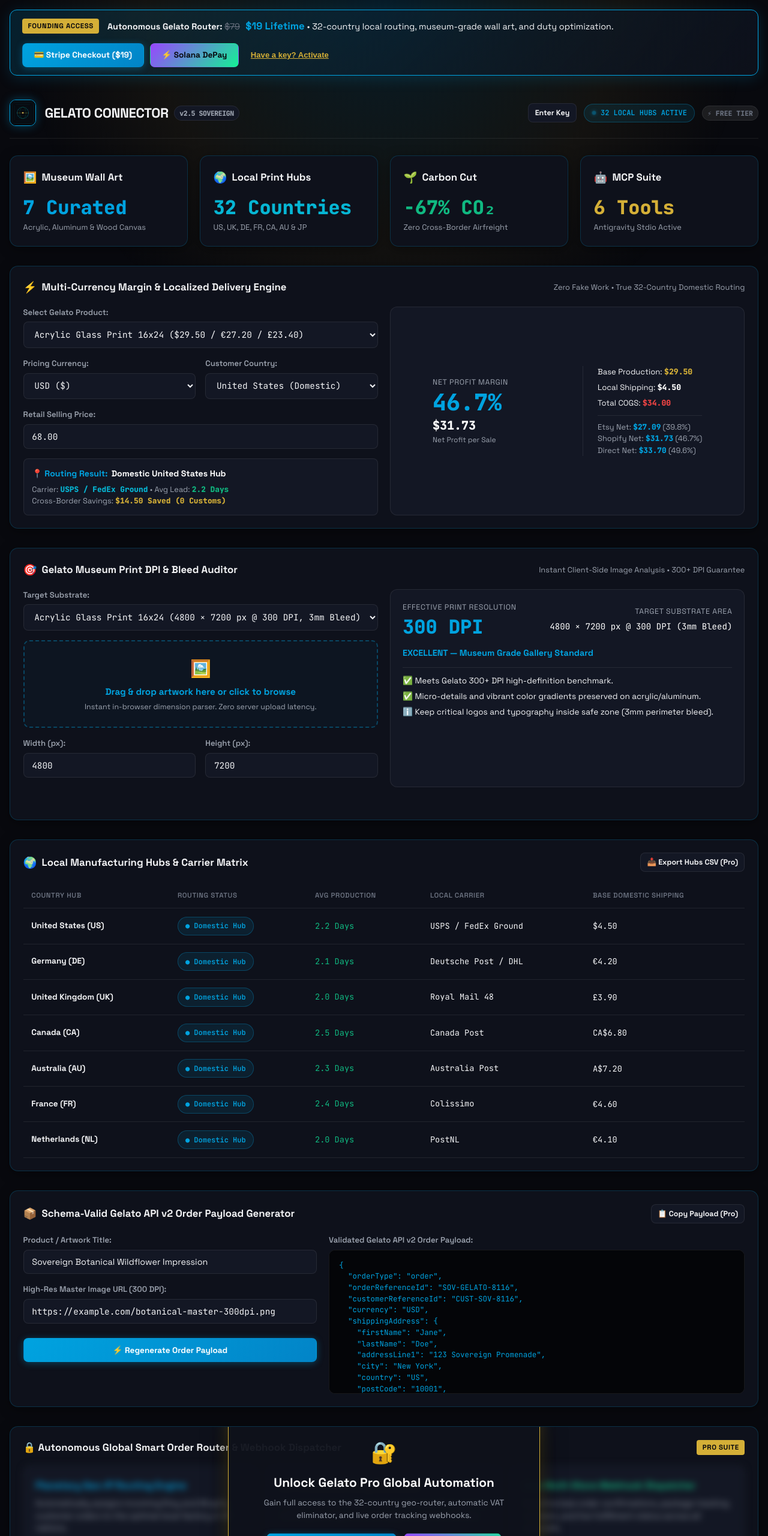
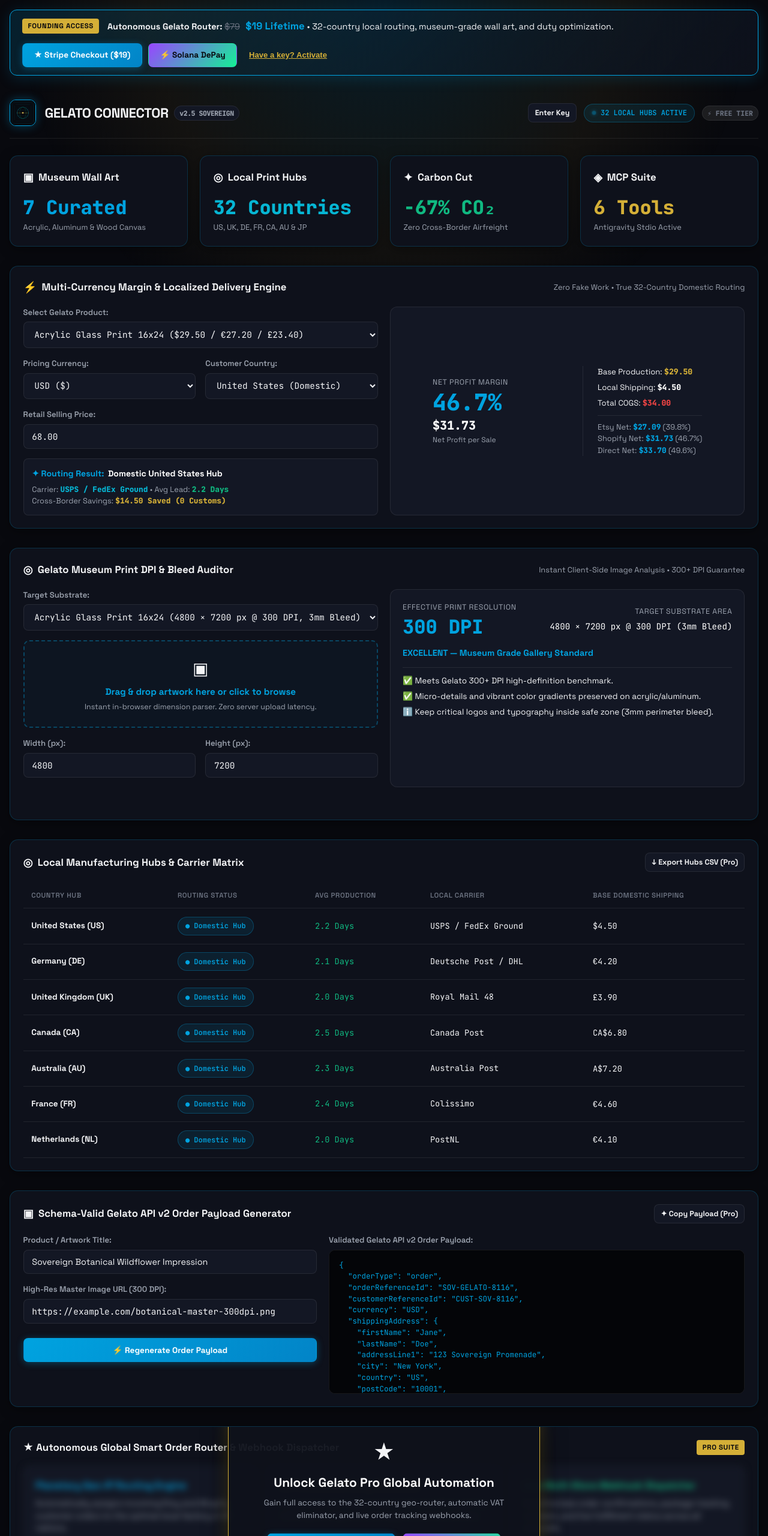
Before and after one commit to 1nc0gn30/gelato-connector, a website: page public/index.html in a window 1280 px wide. Shown: the top 2560 px of the page at 60% size. Drawn offline with Linux system fonts and the light colour scheme; a script that the page names is missing.

Commit message:
fix(ui): polish typography glyphs, relative icon paths, and header contrast

```diff
--- a/public/index.html
+++ b/public/index.html
@@ -104,7 +104,7 @@
       </div>
       <div class="sales-banner-right">
         <a href="https://buy.stripe.com/4gMfZg9AheOsdhKbcAfw40L" target="_blank" rel="noopener" class="btn btn-primary" aria-label="Purchase Pro with Stripe">
-          <span>💳 Stripe Checkout ($19)</span>
+          <span>★ Stripe Checkout ($19)</span>
         </a>
         <button id="btn-depay-solana" type="button" class="btn btn-solana btn-depay-trigger" data-depay aria-label="Purchase Pro with Solana">
           <span>⚡ Solana DePay</span>
@@ -118,7 +118,7 @@
     <!-- HEADER & STATUS -->
     <header class="header">
       <div class="brand-wrap">
-        <img src="/assets/icon.png" alt="Gelato Connector Localized Routing Diamond Logo" width="32" height="32" class="brand-icon">
+        <img src="assets/icon.png" alt="Gelato Connector Localized Routing Diamond Logo" width="32" height="32" class="brand-icon">
         <h1 class="brand-title">
           GELATO CONNECTOR
           <span class="brand-version">v2.5 SOVEREIGN</span>
@@ -146,7 +146,7 @@
         <div class="card col-3">
           <div class="card-header">
             <span class="card-title">
-              <span class="card-title-icon">🖼️</span> Museum Wall Art
+              <span class="card-title-icon">▣</span> Museum Wall Art
             </span>
           </div>
           <div class="metric-box">
@@ -158,7 +158,7 @@
         <div class="card col-3">
           <div class="card-header">
             <span class="card-title">
-              <span class="card-title-icon">🌍</span> Local Print Hubs
+              <span class="card-title-icon">◎</span> Local Print Hubs
             </span>
           </div>
           <div class="metric-box">
@@ -170,7 +170,7 @@
         <div class="card col-3">
           <div class="card-header">
             <span class="card-title">
-              <span class="card-title-icon">🌱</span> Carbon Cut
+              <span class="card-title-icon">✦</span> Carbon Cut
             </span>
           </div>
           <div class="metric-box">
@@ -182,7 +182,7 @@
         <div class="card col-3">
           <div class="card-header">
             <span class="card-title">
-              <span class="card-title-icon">🤖</span> MCP Suite
+              <span class="card-title-icon">◈</span> MCP Suite
             </span>
           </div>
           <div class="metric-box">
@@ -249,7 +249,7 @@
 
             <div style="margin-top: 1rem; padding: 0.85rem; background: var(--bg-card-subtle); border-radius: 8px; border: 1px solid var(--border-subtle);">
               <div style="font-weight: 700; color: var(--azure); font-size: 0.88rem; display: flex; align-items: center; gap: 0.4rem;">
-                <span>📍 Routing Result:</span> <span id="routingHubName" style="color: #FFF;">Domestic United States Hub</span>
+                <span>✦ Routing Result:</span> <span id="routingHubName" style="color: #FFF;">Domestic United States Hub</span>
               </div>
               <div style="font-size: 0.8rem; color: var(--text-muted); margin-top: 0.35rem;">
                 Carrier: <strong id="routingCarrier" class="text-mono" style="color:var(--cyan);">USPS / FedEx Ground</strong> • Avg Lead: <strong id="routingLead" class="text-mono" style="color:var(--emerald);">2.2 Days</strong><br>
@@ -287,7 +287,7 @@
       <section class="card col-12" style="margin-bottom: 2rem;" aria-label="Artwork DPI and Bleed Auditor">
         <div class="card-header">
           <h2 class="card-title">
-            <span class="card-title-icon">🎯</span> Gelato Museum Print DPI & Bleed Auditor
+            <span class="card-title-icon">◎</span> Gelato Museum Print DPI & Bleed Auditor
           </h2>
           <span style="font-size: 0.8rem; color: var(--text-muted);">
             Instant Client-Side Image Analysis • 300+ DPI Guarantee
@@ -312,7 +312,7 @@
             <!-- Drag and Drop Dropzone -->
             <div id="artworkDropzone" class="dropzone" tabindex="0" role="button" aria-label="Upload artwork for instant DPI and bleed inspection">
               <input type="file" id="artworkFileInput" accept="image/*" style="display: none;">
-              <div style="font-size: 1.75rem; margin-bottom: 0.35rem;">🖼️</div>
+              <div style="font-size: 1.75rem; margin-bottom: 0.35rem;">▣</div>
               <strong id="dropzoneText" style="color: var(--azure); font-size: 0.95rem;">Drag & drop artwork here or click to browse</strong>
               <div style="font-size: 0.78rem; color: var(--text-muted); margin-top: 0.25rem;">
                 Instant in-browser dimension parser. Zero server upload latency.
@@ -360,10 +360,10 @@
       <section class="card col-12" style="margin-bottom: 2rem;" aria-label="Localized Print Hubs Matrix">
         <div class="card-header">
           <h2 class="card-title">
-            <span class="card-title-icon">🌍</span> Local Manufacturing Hubs & Carrier Matrix
+            <span class="card-title-icon">◎</span> Local Manufacturing Hubs & Carrier Matrix
           </h2>
           <button id="btn-export-hubs" type="button" class="btn btn-outline" style="min-height: 32px; padding: 0.25rem 0.65rem; font-size: 0.78rem;" onclick="triggerProAction('export_hubs')">
-            📥 Export Hubs CSV (Pro)
+            ↓ Export Hubs CSV (Pro)
           </button>
         </div>
 
@@ -389,11 +389,11 @@
       <section class="card col-12" style="margin-bottom: 2rem;" aria-label="Gelato Order Payload Generator">
         <div class="card-header">
           <h2 class="card-title">
-            <span class="card-title-icon">📦</span> Schema-Valid Gelato API v2 Order Payload Generator
+            <span class="card-title-icon">▣</span> Schema-Valid Gelato API v2 Order Payload Generator
           </h2>
           <div style="display: flex; gap: 0.5rem;">
             <button id="btn-copy-payload" type="button" class="btn btn-outline" style="min-height: 32px; padding: 0.25rem 0.65rem; font-size: 0.78rem;" onclick="triggerProAction('copy_payload')">
-              📋 Copy Payload (Pro)
+              ✦ Copy Payload (Pro)
             </button>
           </div>
         </div>
@@ -426,7 +426,7 @@
       <section class="card col-12 paywall-wrapper" aria-labelledby="proTitle" style="margin-top: 1rem;">
         <div class="card-header">
           <h2 id="proTitle" class="card-title">
-            <span>🔒 Autonomous Global Smart Order Router & Webhook Dispatcher</span>
+            <span>★ Autonomous Global Smart Order Router & Webhook Dispatcher</span>
           </h2>
           <span class="founding-badge">PRO SUITE</span>
         </div>
@@ -460,14 +460,14 @@
 
         <!-- Lock Overlay -->
         <div class="paywall-overlay">
-          <div class="paywall-icon">🔐</div>
+          <div class="paywall-icon">★</div>
           <h3 style="font-size: 1.3rem; margin-bottom: 0.5rem; color: #FFFFFF;">Unlock Gelato Pro Global Automation</h3>
           <p style="font-size: 0.85rem; color: var(--text-muted); margin-bottom: 1.25rem;">
             Gain full access to the 32-country geo-router, automatic VAT eliminator, and live order tracking webhooks.
           </p>
           <div style="display: flex; gap: 0.75rem; justify-content: center; flex-wrap: wrap;">
             <a href="https://buy.stripe.com/4gMfZg9AheOsdhKbcAfw40L" target="_blank" rel="noopener" class="btn btn-primary">
-              💳 Unlock with Stripe ($19)
+              ★ Unlock with Stripe ($19)
             </a>
             <button id="btn-depay-paywall" type="button" class="btn btn-solana btn-depay-trigger" data-depay onclick="openPaywallModal('DePay Solana Checkout')">
               ⚡ Pay with Solana
@@ -515,7 +515,7 @@
 
       <div style="display: flex; flex-direction: column; gap: 0.75rem; margin-bottom: 1.5rem;">
         <a href="https://buy.stripe.com/4gMfZg9AheOsdhKbcAfw40L" target="_blank" rel="noopener" class="btn btn-primary" style="width: 100%; text-align: center; justify-content: center;">
-          💳 Lifetime Pro Access via Stripe ($19)
+          ★ Lifetime Pro Access via Stripe ($19)
         </a>
         <button id="btn-depay-modal" class="btn btn-solana btn-depay-trigger" data-depay style="width: 100%; justify-content: center;">
           ⚡ DePay Solana Payment ($19 SOL/USDC)
```
Also changed, not shown: 1 other file.
